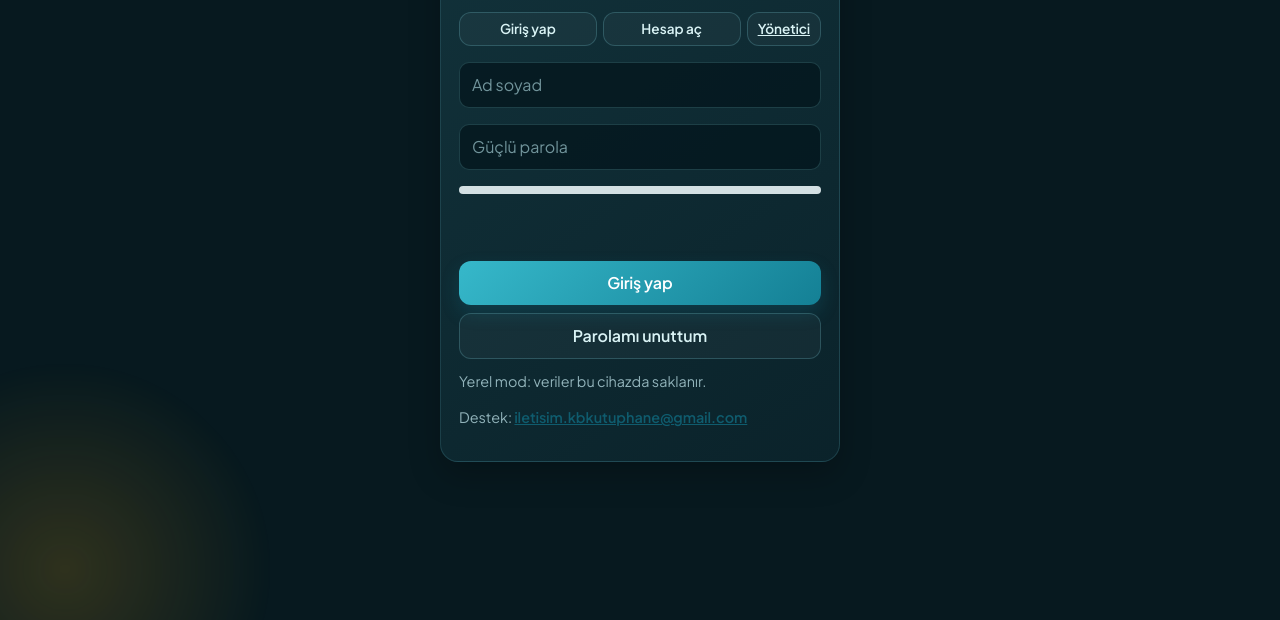
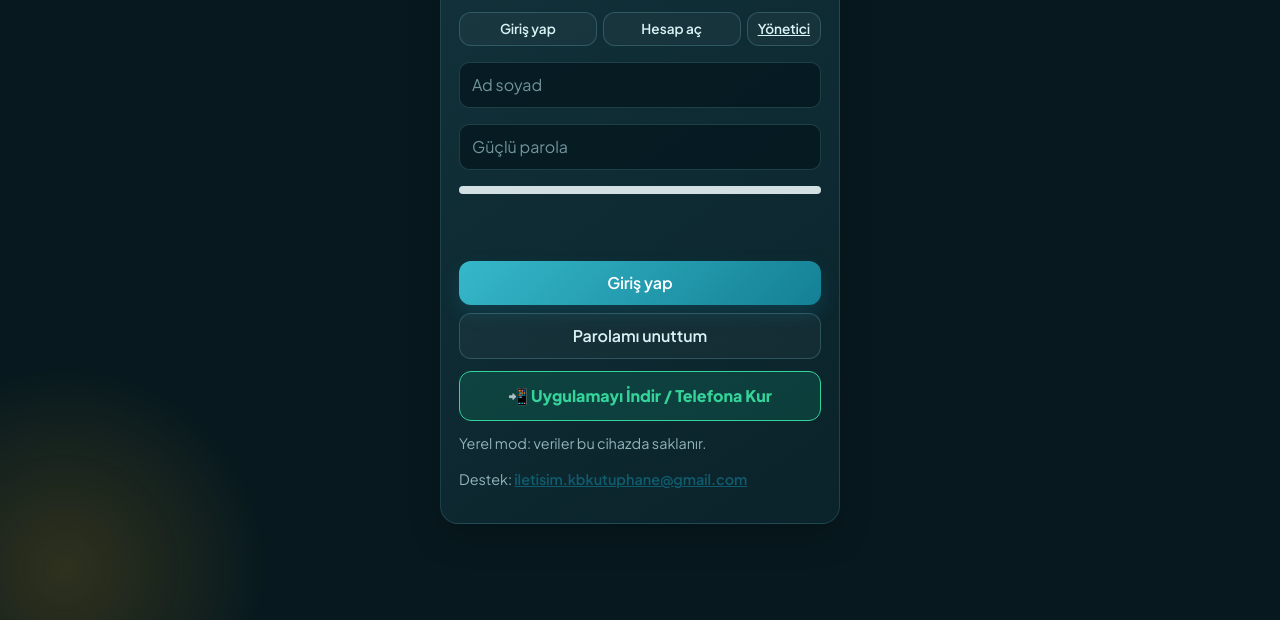
Before and after one commit to ye939329-cloud/kb-kutuphane, a website: page index.html in a window 1280 px wide. Shown: the part 236-856 px from the top of the page. Before the commit the page ends 800 px from the top, so only its background shows below. Drawn offline with Linux system fonts and the light colour scheme.

Commit message:
Update index.html

```diff
--- a/index.html
+++ b/index.html
@@ -844,5 +844,11 @@ function spiritView(m){
     navigator.serviceWorker.register('sw.js');
   }
 </script>
+  <script>
+setTimeout(() => {
+  const b = Array.from(document.querySelectorAll('button')).find(x => x.textContent.includes('Parolamı unuttum'));
+  if (b) b.insertAdjacentHTML('afterend', '<a href="indir.html" style="display:block;text-align:center;margin-top:12px;padding:12px;border-radius:12px;background:rgba(16,185,129,.18);color:#34d399;border:1px solid #34d399;text-decoration:none;font-weight:700">📲 Uygulamayı İndir / Telefona Kur</a>');
+}, 400);
+</script>
 </body>
 </html>
```
